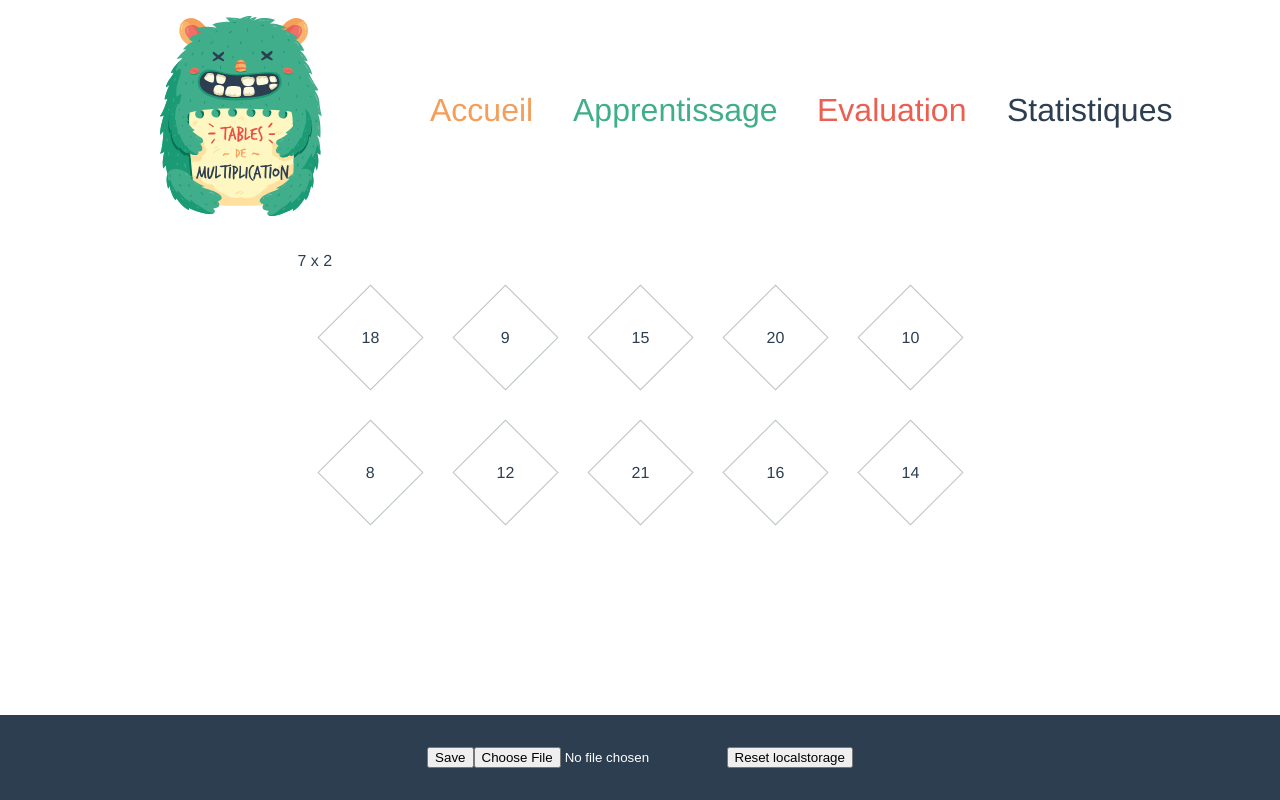
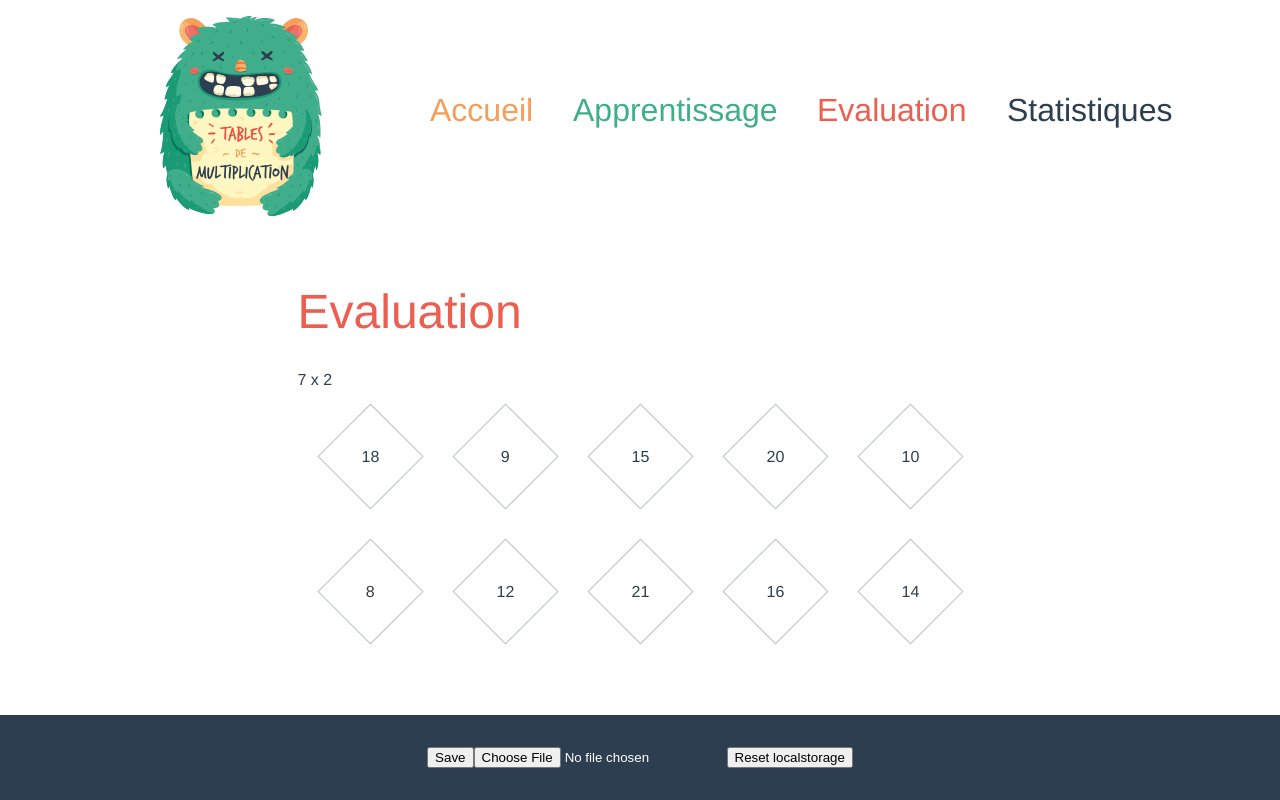
Before and after one commit to Pierre-Lefevre/VuejsProject, a Vue app: page /#/evaluation/operation in a window 1280 px wide. Built offline with nearby package versions, Linux system fonts and the light colour scheme; a web font is replaced by a local one.

Commit message:
Titles added on pages

```diff
--- a/src/components/Operation.vue
+++ b/src/components/Operation.vue
@@ -1,5 +1,6 @@
 <template>
   <div>
+    <h1 :class="isTrainning ? 'color-green' : 'color-red'">{{ isTrainning ? 'Apprentissage' : 'Evaluation' }}</h1>
     <div>{{ operations[index].factor1 }} x {{ operations[index].factor2 }}</div>
     <!--<transition-group name="answers" tag="ul" id="answers">-->
     <div id="answers-wrapper">
@@ -24,6 +25,7 @@ export default {
   name: 'operation',
   data () {
     return {
+      isTrainning: false,
       table: null,
       index: 0,
       operations: [],
@@ -33,7 +35,8 @@ export default {
     }
   },
   created () {
-    if (this.$route.params.id !== undefined) {
+    this.isTrainning = (this.$route.params.id !== undefined)
+    if (this.isTrainning) {
       this.table = parseInt(this.$route.params.id)
       this.generateOperationsLearn()
     } else {
```
